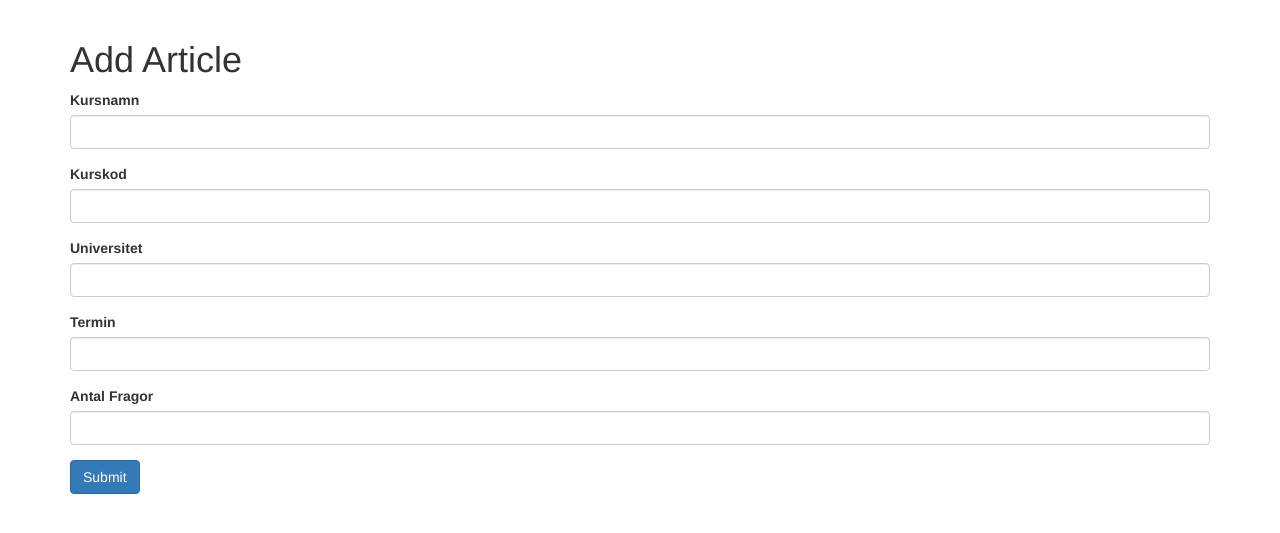
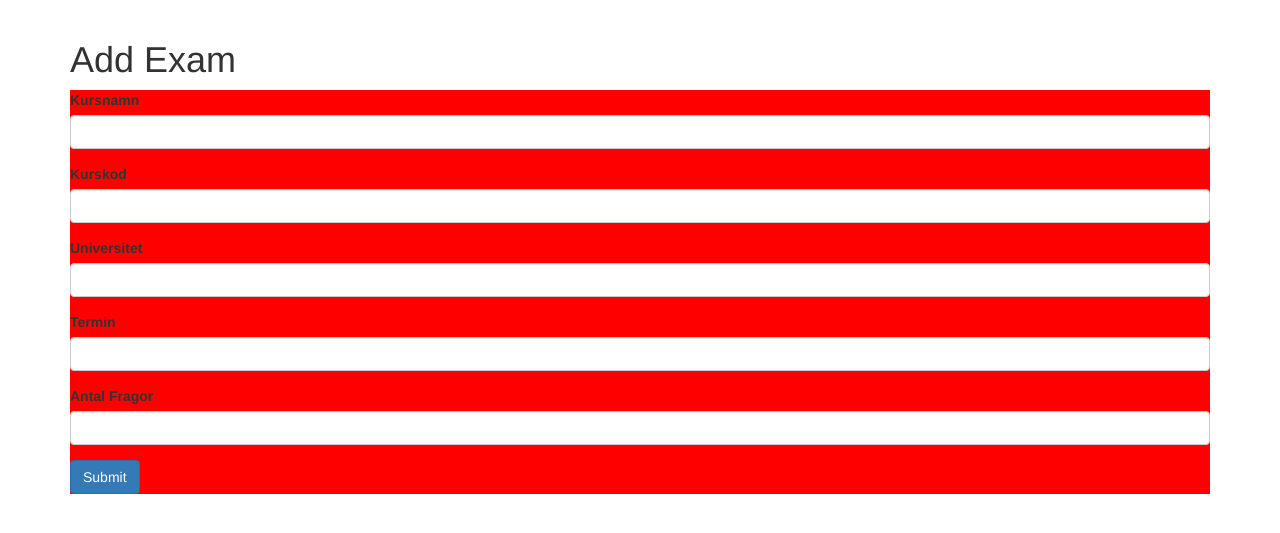
Before and after one commit to davidlundholm/Flask-app-mall, a Flask app: page /add_exam in a window 1280 px wide. Shown: the part 52-585 px from the top of the page. Run offline with Flask 2, Linux system fonts and the light colour scheme; parts of the project's set-up code (start-up, migrations or seed data) failed here and were passed over; some libraries are stand-ins or nearby versions.

Commit message:
lite grejs

```diff
--- a/blueprints.py
+++ b/blueprints.py
@@ -1,6 +1,6 @@
 # coding: utf-8
 # Python imports.
-from flask import Flask, Blueprint, render_template, request
+from flask import Flask, Blueprint, render_template, request, redirect
 
 # Local imports.
 from forms import examForm
@@ -36,7 +36,10 @@ def add_exam():
 
         ex = Exam(course_name = course_name, course_code = course_code, university = university, semester = semester)
         db.session.add(ex)
-        db.session.commit()
-        return render_template('home.html')
+        return redirect('/add_questions')
 
     return render_template('add_exam.html', examForm = form)
+
+@urls_blueprint.route('/add_questions', methods=['GET', 'POST'])
+def add_questions():
+    form = QuestionForm
--- a/models.py
+++ b/models.py
@@ -4,6 +4,7 @@ from flask_sqlalchemy import SQLAlchemy
 
 # Values.
 db = SQLAlchemy()
+db.create_all()
 
 # Models.
 # Exam.
--- a/templates/add_exam.html
+++ b/templates/add_exam.html
@@ -1,8 +1,8 @@
 {% extends 'layout.html' %}
 {% block body %}
-  <h1>Add Article</h1>
+  <h1>Add Exam</h1>
   {% from "includes/_formhelpers.html" import render_field %}
-  <form method="POST" action="">
+  <form class="add_exam_form" method="POST" action="">
     <div class="form-group">
       {{ render_field(examForm.course_name, class_="form-control") }}
     </div>
--- /dev/null
+++ b/templates/css/style.css
@@ -0,0 +1,3 @@
+.add_exam_form {
+    background-color: red;
+}
--- a/templates/layout.html
+++ b/templates/layout.html
@@ -4,6 +4,7 @@
     <meta charset="utf-8">
     <title>MyFlaskApp</title>
     <link rel="stylesheet" href="https://maxcdn.bootstrapcdn.com/bootstrap/3.3.7/css/bootstrap.min.css">
+    <link rel="stylesheet" href="css/style.css">
   </head>
   <body>
     {% include 'includes/_navbar.html' %}
```
